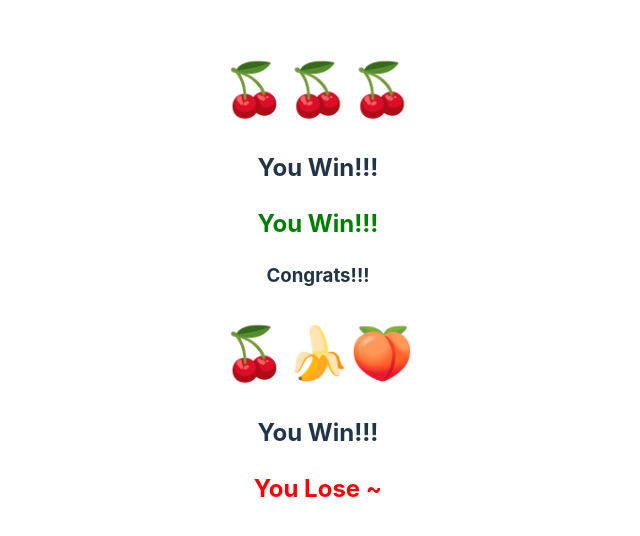
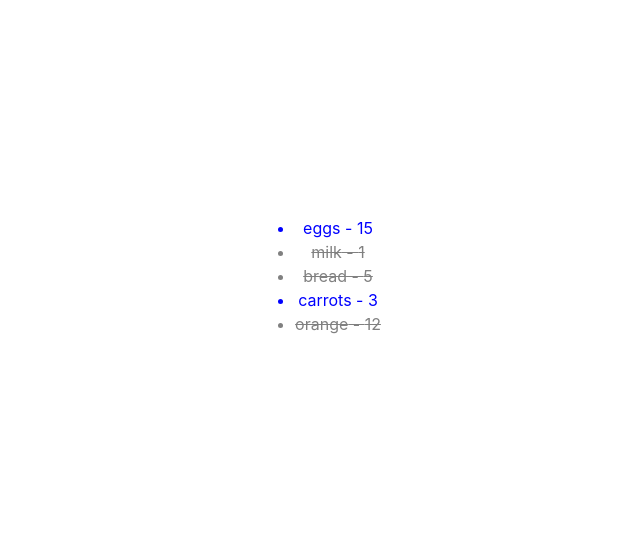
Before and after one commit to MINZOEY/honGong, a React (Vite) app in the folder Vite로 리액트앱만들기/first-react-app-vite/: page / in a window 1280 px wide. Shown: the part 124-660 px from the top of the page, without its empty margins (322-962 px from the left). Built offline with nearby package versions, Linux system fonts and the light colour scheme.

Commit message:
key 프로퍼티

```diff
--- a/Vite로 리액트앱만들기/first-react-app-vite/src/App.jsx
+++ b/Vite로 리액트앱만들기/first-react-app-vite/src/App.jsx
@@ -5,13 +5,24 @@ import DoubleDice from './DoubleDice';
 import Greeter from './Greeter';
 import Heading from './Heading';
 import ListPicker from './ListPicker';
+import ShoppingList from './ShoppingList';
 import Slots from './Slots';
+
+const data = [
+  {id: 1, item : 'eggs', quantity: 15, completed: false},
+  {id: 2, item : 'milk', quantity: 1, completed: true},
+  {id: 3, item : 'bread', quantity: 5, completed: true},
+  {id: 4, item : 'carrots', quantity: 3, completed: false},
+  {id: 5, item : 'orange', quantity: 12, completed: true},
+]
 function App() {
   return (
     <>
-      <Slots val1='🍒' val2='🍒' val3='🍒'/>
+    <ShoppingList items={data}  />
+
+      {/* <Slots val1='🍒' val2='🍒' val3='🍒'/>
       <Slots val1='🍒' val2='🍌' val3='🍑'/>
-{/*
+
       <ColorList colors={['green', 'orange', 'pink', 'gray'] }/>
       <ColorList colors={['olive', 'red', 'slategrey', 'blue'] }/>
 
@@ -21,10 +32,10 @@ function App() {
       <DoubleDice />
       <DoubleDice />
       <DoubleDice />
-      <DoubleDice /> */}
-      {/* <ListPicker values={[1,2,3,4,5]}/>
-      <ListPicker values={['a','b','c']}/> */}
-      {/* <Greeter person= 'Joy' from='Colt'/>
+      <DoubleDice />
+      <ListPicker values={[1,2,3,4,5]}/>
+      <ListPicker values={['a','b','c']}/>
+      <Greeter person= 'Joy' from='Colt'/>
       <Greeter from='Elton' />
       <Greeter person= 'Ted'  />
       <Die  numSides = {20} />
--- /dev/null
+++ b/Vite로 리액트앱만들기/first-react-app-vite/src/ShoppingList.jsx
@@ -0,0 +1,19 @@
+import ShoppingListItem from "./ShoppingListItem";
+function ShoppingList({items}){
+	return(
+		<>
+		<ul>
+			{items.map( (i)=> (
+				<ShoppingListItem
+					id={i.id}
+					item={i.item}
+					quantity={i.quantity}
+					completed={i.completed}
+				/>
+			))}
+		</ul>
+		</>
+	);
+}
+
+export default ShoppingList;
--- /dev/null
+++ b/Vite로 리액트앱만들기/first-react-app-vite/src/ShoppingListItem.jsx
@@ -0,0 +1,20 @@
+
+function ShoppingListItem({item, quantity, completed }){
+	const style = {
+		color: completed ? 'gray' : 'blue', textDecoration: completed ? 'line-through' : 'none'
+	 };
+
+	return(
+		<li style={style}>
+			{item} - {quantity}
+		</li>
+	);
+}
+
+export default ShoppingListItem;
+
+// {items.map( i =>
+// 	<li key={i.id}
+// 	style = {{color: i.completed ? 'gray' : 'blue', textDecoration: i.completed ? 'line-through' : 'none'}}>
+// 		{i.item} - {i.quantity}
+// 	</li>)}
```
Also changed, not shown: 1 other file (tests, documents, lock files or other folders).
